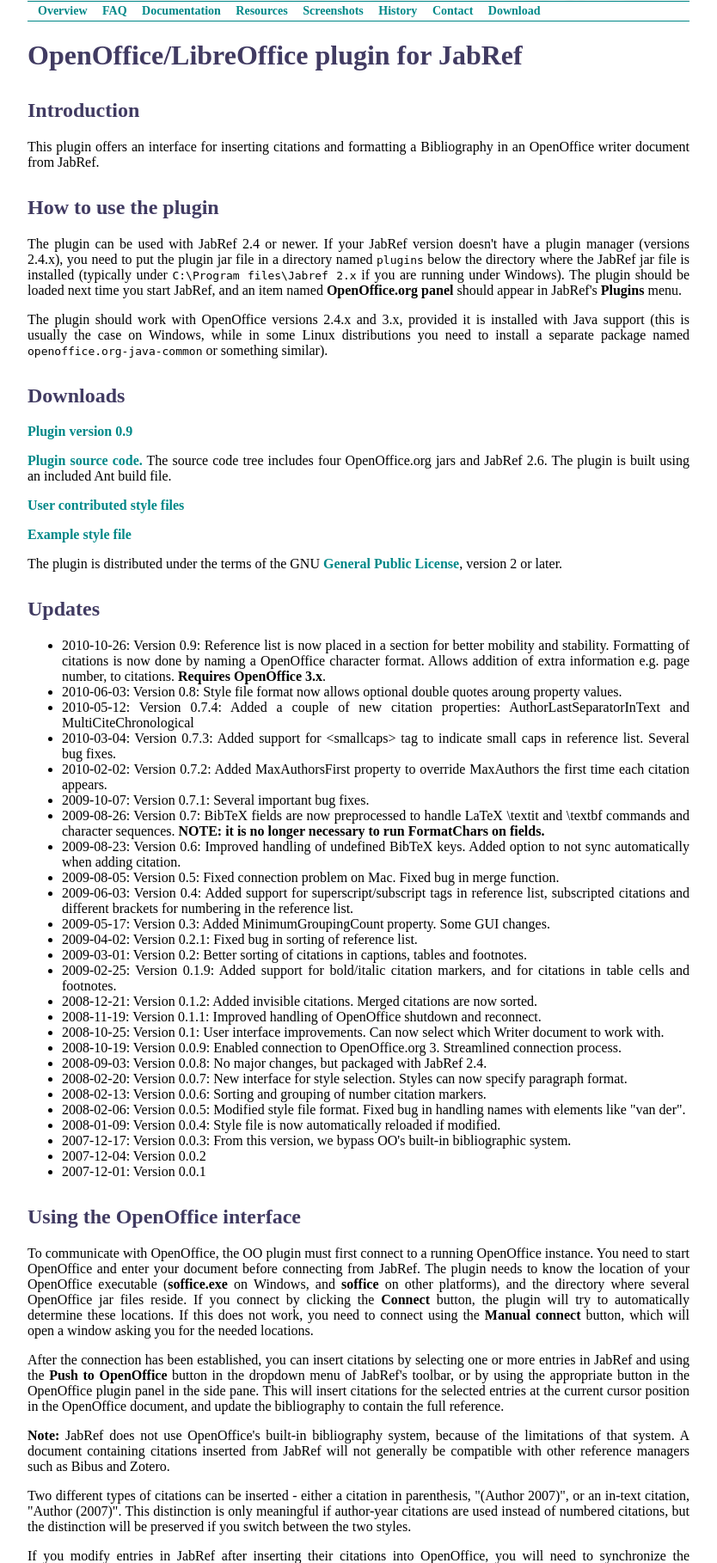
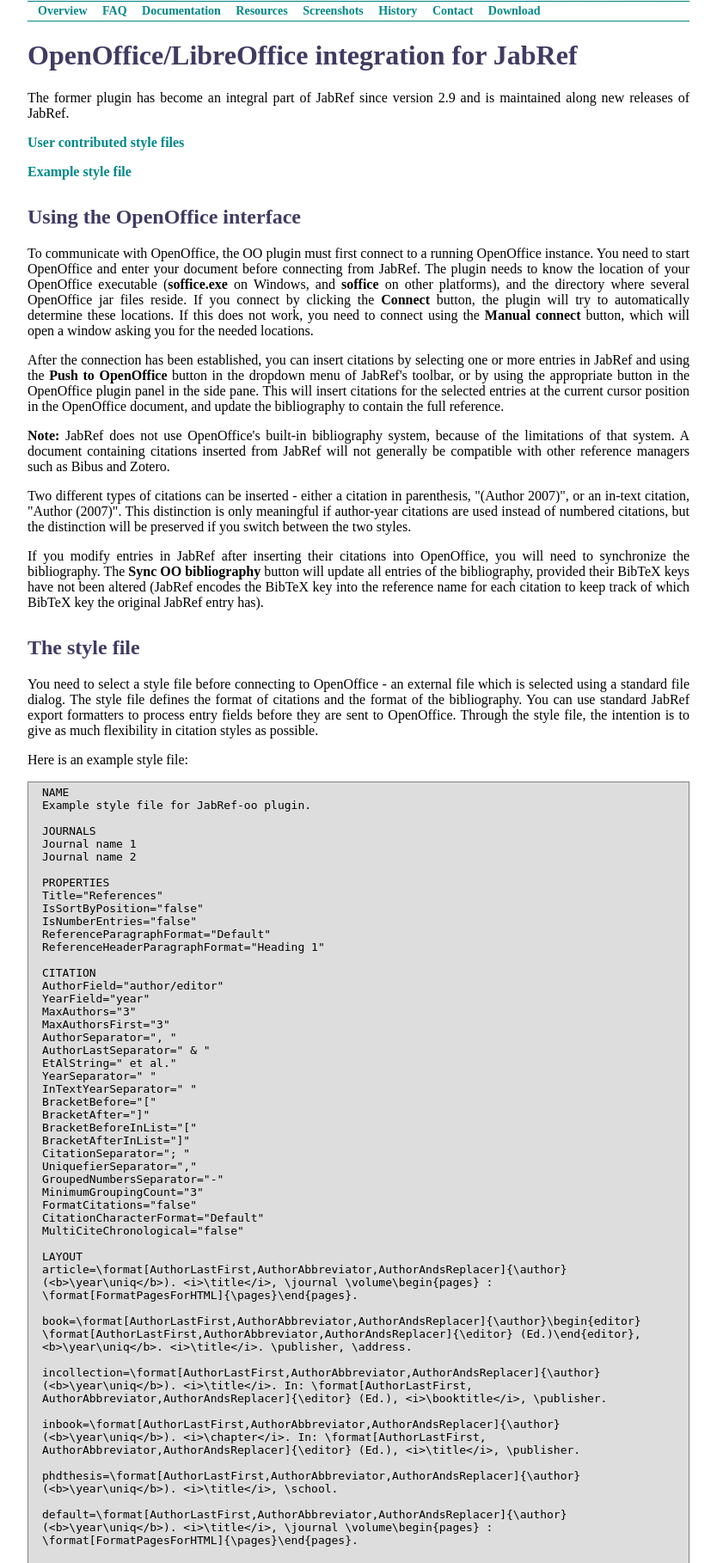
Before and after one commit to JabRef/htdocs, a PHP site: page /OOPlugin-jabref.php in a window 1280 px wide. Shown: the part 125-1943 px from the top of the page at 86% size, without its empty margins (43-877 px from the left). Run offline with PHP 8.4, Linux system fonts and the light colour scheme; data that the repository does not hold is empty.

Commit message:
Update information on the plugin -> now integral part of JabRef

```diff
--- a/OOPlugin-jabref.php
+++ b/OOPlugin-jabref.php
@@ -13,61 +13,13 @@
 
       <?php include("navigation.php"); ?>
 
-      <h1>OpenOffice/LibreOffice plugin for JabRef</h1>
+      <h1>OpenOffice/LibreOffice integration for JabRef</h1>
 
-      <h2>Introduction</h2>
-
-      <p>This plugin offers an interface for inserting citations and formatting a Bibliography in an OpenOffice writer document from JabRef.</p>
-
-      <h2>How to use the plugin</h2>
-
-      <p>The plugin can be used with JabRef 2.4 or newer. If your JabRef version doesn't have a plugin manager (versions 2.4.x), you need to put the plugin jar file in a directory named <code>plugins</code> below the directory where the JabRef jar file is installed (typically under <code>C:\Program files\Jabref 2.x</code> if you are running under Windows). The plugin should be loaded next time you start JabRef, and an item named <b>OpenOffice.org panel</b> should appear in JabRef's <b>Plugins</b> menu.</p>
-
-      <p>The plugin should work with OpenOffice versions 2.4.x and 3.x, provided it is installed with Java support (this is usually the case on Windows, while in some Linux distributions you need to install a separate package named <code>openoffice.org-java-common</code> or something similar).</p>
-
-      <h2>Downloads</h2>
-
-      <p><a href="plugins/net.sf.jabref.oo.ooplugin-0.9.jar">Plugin version 0.9</a></p>
-
-      <p><a href="plugins/JabRef-oo-0.9-src.zip">Plugin source code.</a> The source code tree includes four OpenOffice.org jars and JabRef 2.6. The plugin is built using an included Ant build file.</p>
+      <p>The former plugin has become an integral part of JabRef since version 2.9 and is maintained along new releases of JabRef.</p>
 
       <p><a href="OOPlugin-styles.php">User contributed style files</a></p>
 
       <p><a href="plugins/example_style_file.jstyle">Example style file</a></p>
-
-      <p>The plugin is distributed under the terms of the GNU <a href="http://www.gnu.org/licenses/old-licenses/gpl-2.0.html">General Public License</a>, version 2 or later.</p>
-
-      <h2>Updates</h2>
-      <ul>
-	<li>2010-10-26: Version 0.9: Reference list is now placed in a section for better mobility and stability.
-    	  Formatting of citations is now done by naming a OpenOffice character format.
-    	  Allows addition of extra information e.g. page number, to citations. <b>Requires OpenOffice 3.x</b>.</li>
-    	<li>2010-06-03: Version 0.8: Style file format now allows optional double quotes aroung property values.</li>
-        <li>2010-05-12: Version 0.7.4: Added a couple of new citation properties: AuthorLastSeparatorInText and MultiCiteChronological</li>
-        <li>2010-03-04: Version 0.7.3: Added support for &lt;smallcaps&gt; tag to indicate small caps in reference list. Several bug fixes.</li>
-        <li>2010-02-02: Version 0.7.2: Added MaxAuthorsFirst property to override MaxAuthors the first time each citation appears.</li>
-        <li>2009-10-07: Version 0.7.1: Several important bug fixes.</li>
-        <li>2009-08-26: Version 0.7: BibTeX fields are now preprocessed to handle LaTeX \textit and \textbf commands and character sequences. <b>NOTE: it is no longer necessary to run FormatChars on fields.</b></li>
-        <li>2009-08-23: Version 0.6: Improved handling of undefined BibTeX keys. Added option to not sync automatically when adding citation.</li>
-        <li>2009-08-05: Version 0.5: Fixed connection problem on Mac. Fixed bug in merge function.</li>
-        <li>2009-06-03: Version 0.4: Added support for superscript/subscript tags in reference list, subscripted citations and different brackets for numbering in the reference list.</li>
-        <li>2009-05-17: Version 0.3: Added MinimumGroupingCount property. Some GUI changes.</li>
-        <li>2009-04-02: Version 0.2.1: Fixed bug in sorting of reference list.</li>
-        <li>2009-03-01: Version 0.2: Better sorting of citations in captions, tables and footnotes.</li>
-        <li>2009-02-25: Version 0.1.9: Added support for bold/italic citation markers, and for citations in table cells and footnotes.</li>
-        <li>2008-12-21: Version 0.1.2: Added invisible citations. Merged citations are now sorted.</li>
-        <li>2008-11-19: Version 0.1.1: Improved handling of OpenOffice shutdown and reconnect.</li>
-        <li>2008-10-25: Version 0.1: User interface improvements. Can now select which Writer document to work with.</li>
-        <li>2008-10-19: Version 0.0.9: Enabled connection to OpenOffice.org 3. Streamlined connection process.</li>
-        <li>2008-09-03: Version 0.0.8: No major changes, but packaged with JabRef 2.4.</li>
-        <li>2008-02-20: Version 0.0.7: New interface for style selection. Styles can now specify paragraph format.</li>
-        <li>2008-02-13: Version 0.0.6: Sorting and grouping of number citation markers.</li>
-        <li>2008-02-06: Version 0.0.5: Modified style file format. Fixed bug in handling names with elements like "van der".</li>
-        <li>2008-01-09: Version 0.0.4: Style file is now automatically reloaded if modified.</li>
-        <li>2007-12-17: Version 0.0.3: From this version, we bypass OO's built-in bibliographic system.</li>
-        <li>2007-12-04: Version 0.0.2</li>
-        <li>2007-12-01: Version 0.0.1</li>
-      </ul>
 
       <h2>Using the OpenOffice interface</h2>
 
```
